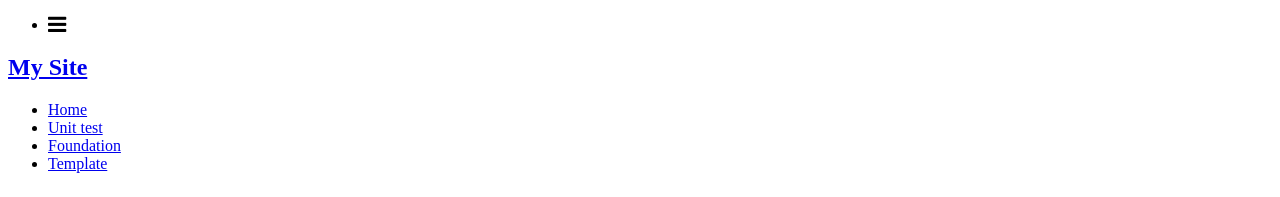
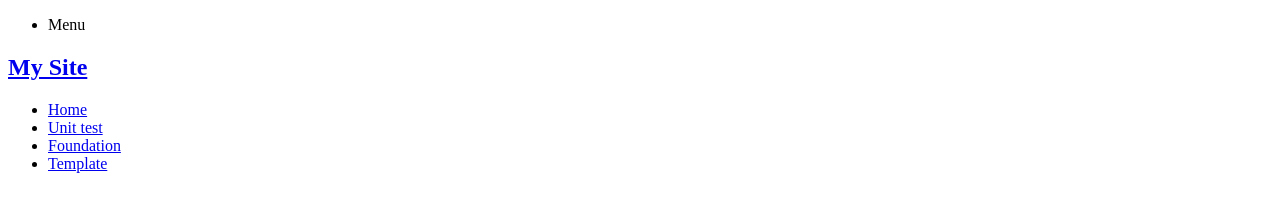
Before and after one commit to robinscott/robinscott.github.io, a Jekyll site: the page built from 404.html, in a window 1280 px wide. Shown: the top 197 px of the page. Built offline with Jekyll 4.4.1, drawn with Linux system fonts in a browser that asks for light colours; nearby versions of some CDN libraries; Markdown is read by kramdown in place of the engine named in the settings.

Commit message:
Updated default.html

```diff
--- a/_layouts/default.html
+++ b/_layouts/default.html
@@ -55,7 +55,8 @@
                   <ul class="inline-list mam">
                     <li>
                       <a class="left-off-canvas-toggle">
-                        <i class="fa fa-bars fa-lg"></i>
+                        Menu
+                        <!--<i class="fa fa-bars fa-lg"></i>-->
                       </a>
                     </li>
                   </ul>
```
